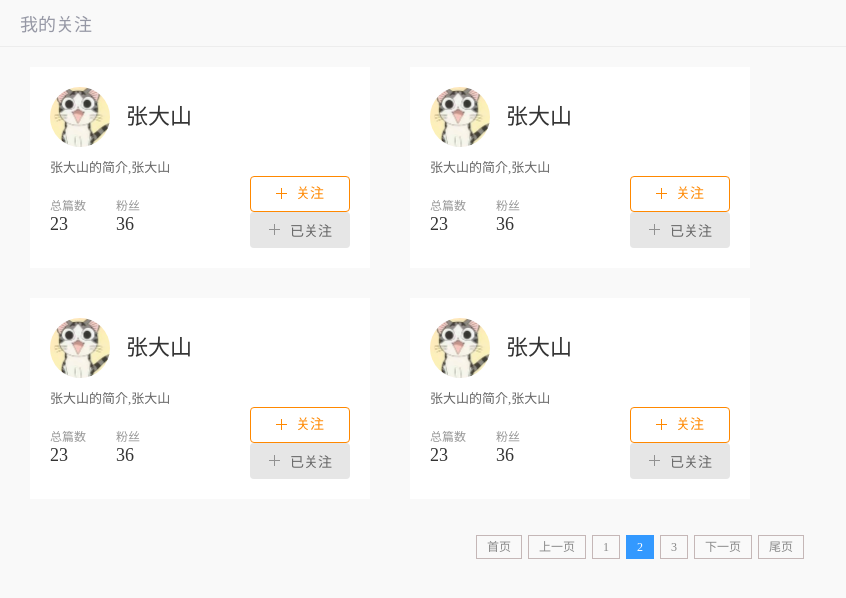
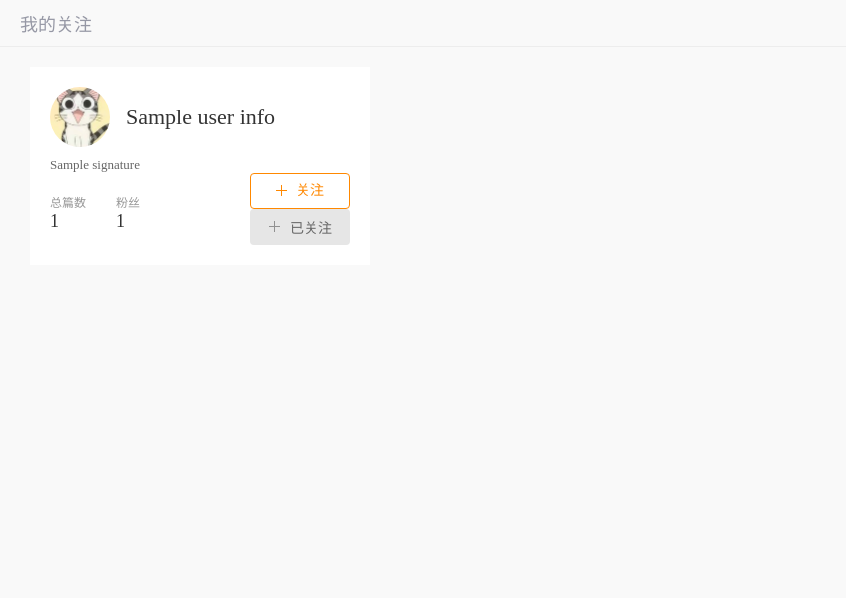
Before and after one commit to Mingzaizzw/xinjingzixun, a Flask app: template templates/user_follow.html in a window 1280 px wide. Shown: the top 598 px of the page, without its empty margins (0-846 px from the left). Run offline with Flask 2, Linux system fonts and the light colour scheme; the template is opened without the code that fills it: most values are stand-ins (such as "Sample title", 1, 10 or a date in 2020).

Commit message:
显示关注用户

```diff
--- a/templates/user_follow.html
+++ b/templates/user_follow.html
@@ -3,52 +3,27 @@
 <head>
 	<meta charset="UTF-8">
 	<title>用户中心</title>
-	<link rel="stylesheet" type="text/css" href="../css/reset.css">
-    <link rel="stylesheet" type="text/css" href="../css/jquery.pagination.css">
-    <link rel="stylesheet" type="text/css" href="../css/main.css">
-    <script type="text/javascript" src="../js/jquery-1.12.4.min.js"></script>
-	<script type="text/javascript" src="../js/jquery.pagination.min.js"></script>
-    <script type="text/javascript" src="../js/user_follow.js"></script>
+	<link rel="stylesheet" type="text/css" href="/static/index/css/reset.css">
+    <link rel="stylesheet" type="text/css" href="/static/index/css/jquery.pagination.css">
+    <link rel="stylesheet" type="text/css" href="/static/index/css/main.css">
+    <script type="text/javascript" src="/static/index/js/jquery-1.12.4.min.js"></script>
+	<script type="text/javascript" src="/static/index/js/jquery.pagination.min.js"></script>
+    <script type="text/javascript" src="/static/index/js/user_follow.js"></script>
 </head>
 <body class="inframe_body">
         <h3 class="common_title">我的关注</h3>
         <ul class="card_list_con">
+            {% for user_info in paginate.items %}
             <li class="author_card card_list">
-                <a href="#" target="_blank" class="author_pic"><img src="../images/cat.jpg" alt="author_pic"></a>
-                <a href="#" target="_blank" class="author_name">张大山</a>
-                <div class="author_resume">张大山的简介,张大山</div>
-                <div class="writings"><span>总篇数</span><b>23</b></div>
-                <div class="follows"><span>粉丝</span><b>36</b></div>
+                <a href="#" target="_blank" class="author_pic"><img src="/static/index/images/cat.jpg" alt="author_pic"></a>
+                <a href="#" target="_blank" class="author_name">{{ user_info.nick_name }}</a>
+                <div class="author_resume">{{ user_info.signature }}</div>
+                <div class="writings"><span>总篇数</span><b>{{ user_info.news.count() }}</b></div>
+                <div class="follows"><span>粉丝</span><b>{{ user_info.followers.count() }}</b></div>
                 <a href="javascript:;" class="focus fr">关注</a>
                 <a href="javascript:;" class="focused fr"><span class="out">已关注</span><span class="over">取消关注</span></a>
             </li>
-            <li class="author_card card_list">
-                <a href="#" target="_blank" class="author_pic"><img src="../images/cat.jpg" alt="author_pic"></a>
-                <a href="#" target="_blank" class="author_name">张大山</a>
-                <div class="author_resume">张大山的简介,张大山</div>
-                <div class="writings"><span>总篇数</span><b>23</b></div>
-                <div class="follows"><span>粉丝</span><b>36</b></div>
-                <a href="javascript:;" class="focus fr">关注</a>
-                <a href="javascript:;" class="focused fr"><span class="out">已关注</span><span class="over">取消关注</span></a>
-            </li>
-            <li class="author_card card_list">
-                <a href="#" target="_blank" class="author_pic"><img src="../images/cat.jpg" alt="author_pic"></a>
-                <a href="#" target="_blank" class="author_name">张大山</a>
-                <div class="author_resume">张大山的简介,张大山</div>
-                <div class="writings"><span>总篇数</span><b>23</b></div>
-                <div class="follows"><span>粉丝</span><b>36</b></div>
-                <a href="javascript:;" class="focus fr">关注</a>
-                <a href="javascript:;" class="focused fr"><span class="out">已关注</span><span class="over">取消关注</span></a>
-            </li>
-            <li class="author_card card_list">
-                <a href="#" target="_blank" class="author_pic"><img src="../images/cat.jpg" alt="author_pic"></a>
-                <a href="#" target="_blank" class="author_name">张大山</a>
-                <div class="author_resume">张大山的简介,张大山</div>
-                <div class="writings"><span>总篇数</span><b>23</b></div>
-                <div class="follows"><span>粉丝</span><b>36</b></div>
-                <a href="javascript:;" class="focus fr">关注</a>
-                <a href="javascript:;" class="focused fr"><span class="out">已关注</span><span class="over">取消关注</span></a>
-            </li>
+            {% endfor %}
         </ul>
 
 
@@ -56,10 +31,10 @@
         <script>
             $(function() {
                 $("#pagination").pagination({
-                    currentPage: 2,
-                    totalPage: 3,
+                    currentPage: {{ paginate.page }},
+                    totalPage: {{ paginate.pages }},
                     callback: function(current) {
-                        alert('ok!');
+                        window.location.href = "/user/user_follow.html?page="+current;
                     }
                 });
             });
```
Also changed, not shown: views/user.py (+13 -0 lines).
